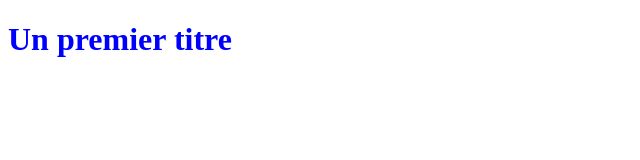
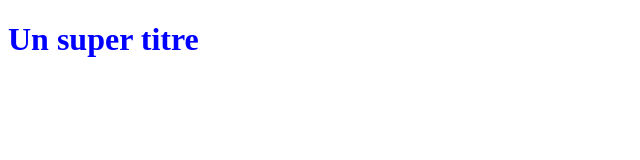
Before and after one commit to montarou/OpenclassroomsProject, a plain HTML site: page index.html in a window 1280 px wide. Shown: the whole page, without its empty margins (0-640 px from the left). Drawn offline with Linux system fonts and the light colour scheme.

Commit message:
Modification du titre H1

```diff
--- a/index.html
+++ b/index.html
@@ -5,6 +5,6 @@
    <link rel="stylesheet" type="text/css" href="styles.css">
 </head>
 <body>
-   <h1>Un premier titre </h1>
+   <h1>Un super titre </h1>
 </body>
 </html>
```
